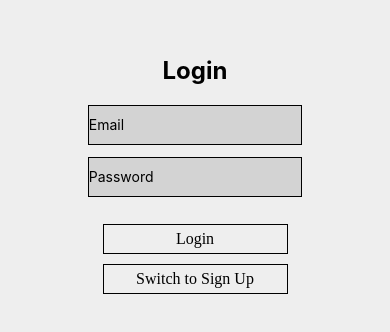
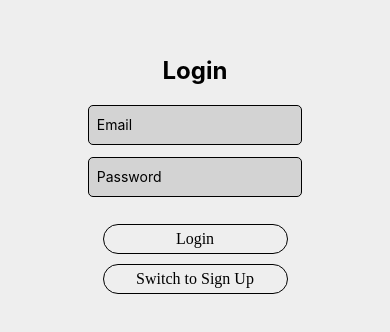
Before and after one commit to Exoticusgaming/mobile_app, a React Native app in the folder frontend/: screen / in a window 390 px wide. Shown: the part 240-572 px from the top of the page. Built offline with nearby package versions, Linux system fonts and the light colour scheme.

Commit message:
styles changes
add border radius to buttons and text input

```diff
--- a/frontend/Components/LoginScreen.js
+++ b/frontend/Components/LoginScreen.js
@@ -132,5 +132,6 @@ export default function LoginScreen({ navigation, setIsLoggedIn }) {
       </View>
 
     </SafeAreaView>
+
   );
 }
--- a/frontend/Components/ProfileScreen.js
+++ b/frontend/Components/ProfileScreen.js
@@ -46,12 +46,15 @@ export default function ProfileScreen({navigation}) {
 
     const handlePress = async () => {
 
+        const changesMade = "Changes saved.";
+        const noChangesMade = "No changes were made."
+
         if (updatedFirstName != '')
         {
 
             setFirstName(updatedFirstName);
             await AsyncStorage.setItem('firstName', updatedFirstName);
-            setMessage('Changes saved')
+            setMessage(changesMade)
 
         }
 
@@ -60,13 +63,13 @@ export default function ProfileScreen({navigation}) {
 
             setLastName(updatedLastName);
             await AsyncStorage.setItem('lastName', updatedLastName)
-            setMessage('Changes saved')
+            setMessage(changesMade)
 
         }
 
         if (updatedFirstName == '' && updatedLastName == '') {
 
-            setMessage('No changes were made')
+            setMessage(noChangesMade)
 
         }
 
--- a/frontend/Components/WelcomeScreen.js
+++ b/frontend/Components/WelcomeScreen.js
@@ -64,5 +64,6 @@ export default function WelcomeScreen({ navigation, setIsLoggedIn }) {
       </View>
 
     </SafeAreaView>
+
   );
 }
--- a/frontend/Components/styles/styles.js
+++ b/frontend/Components/styles/styles.js
@@ -21,9 +21,10 @@ export default StyleSheet.create({
     borderColor: 'black',
     backgroundColor: '#D3D3D3',
     borderWidth: 1,
-    margin: 'auto',
+    borderRadius: 5,
     marginBottom: 12,
     paddingLeft: 8,
+    alignSelf: 'center',
   },
   buttonContainer: {
     marginVertical: 10,
@@ -35,6 +36,7 @@ export default StyleSheet.create({
     padding: 5,
     flex: 'center',
     borderWidth: 1,
+    borderRadius: 15,
     textAlign: "center",
     margin: 5,
   },
@@ -55,15 +57,5 @@ export default StyleSheet.create({
       marginBottom: 20,
       textAlign: "center",
       color: "black",
-  },
-  input: {
-      height: 40,
-      width:'55%',
-      borderColor: 'black',
-      backgroundColor: '#D3D3D3',
-      borderWidth: 1,
-      alignSelf: 'center',
-      marginBottom: 12,
-    },
-
+  }
 });
```
